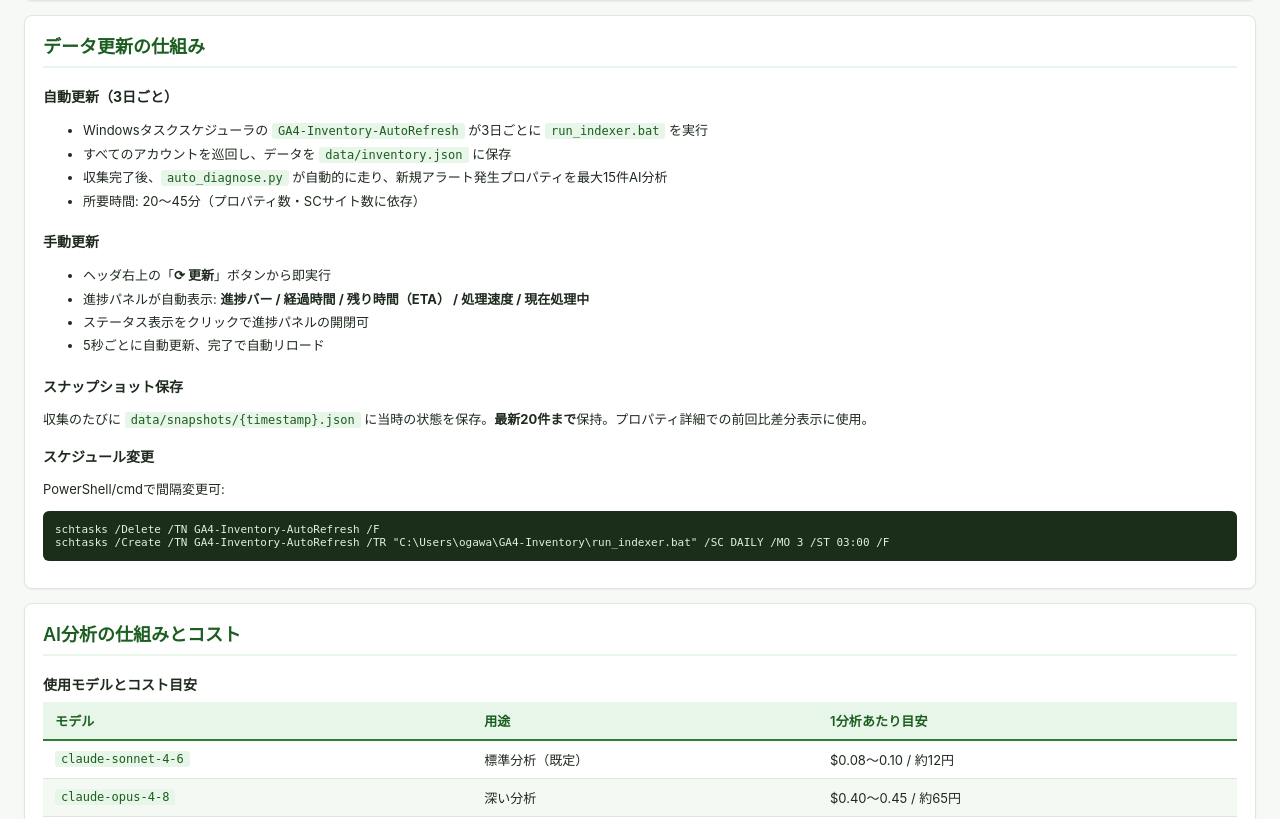
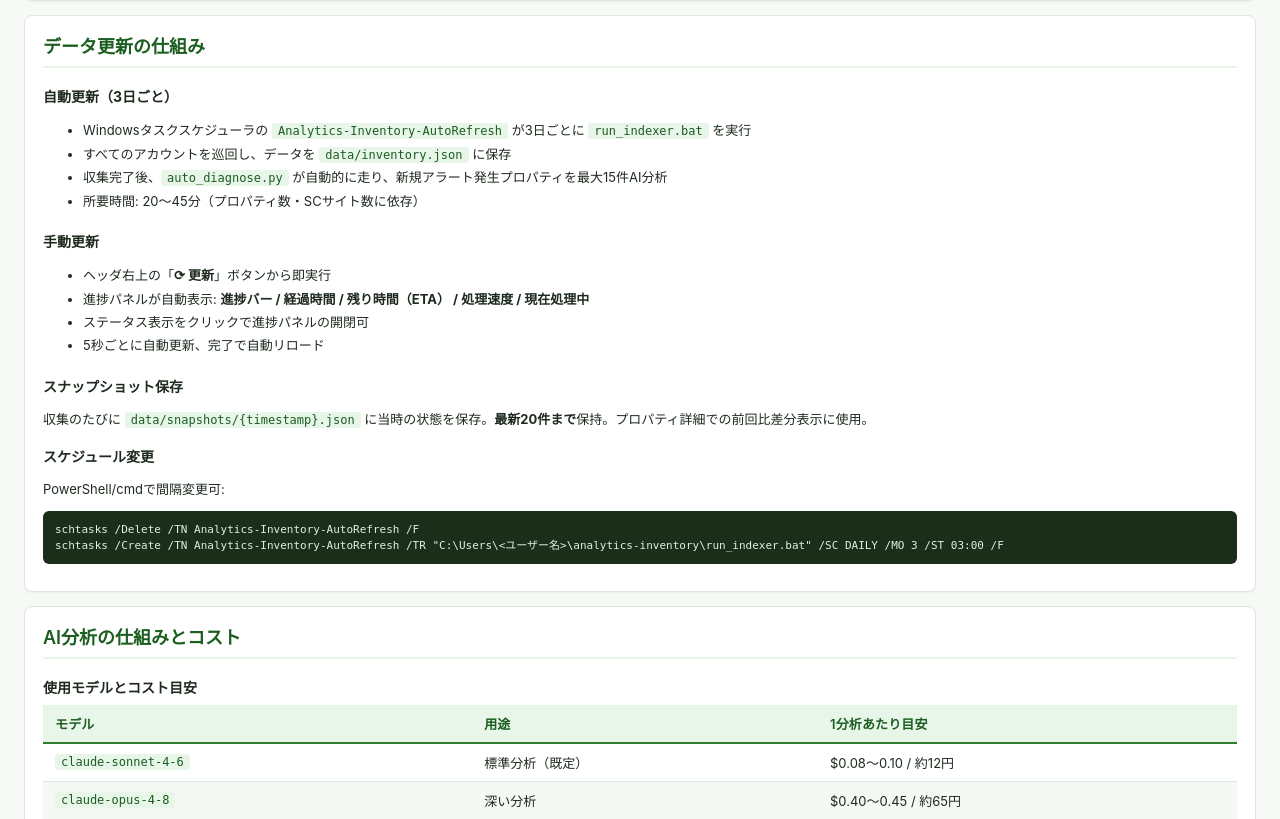
Before and after one commit to ogawa-cmyk/analytics-inventory, a Flask app: page /help in a window 1280 px wide. Shown: the part 5017-5836 px from the top of the page. Run offline with Flask 3, Linux system fonts and the light colour scheme.

Commit message:
Fix hardcoded paths: remove GA4-Inventory dir name from error messages and help page
Co-Authored-By: Claude Sonnet 4.6 <noreply@anthropic.com>

```diff
--- a/ai_executor.py
+++ b/ai_executor.py
@@ -183,7 +183,7 @@ def analyze_property(detail: dict, linked_containers: list, model: str = DEFAULT
 
     key = _load_env_key()
     if not key:
-        return {"error": "ANTHROPIC_API_KEY が見つかりません。GA4-Inventory/.env に設定してください。"}
+        return {"error": "ANTHROPIC_API_KEY が見つかりません。ツールフォルダ直下の .env に設定してください。"}
 
     client = Anthropic(api_key=key)
     user_msg = _build_user_prompt(detail, linked_containers)
@@ -439,7 +439,7 @@ def analyze_container(container: dict, live: dict, linked_props: list,
 
     key = _load_env_key()
     if not key:
-        return {"error": "ANTHROPIC_API_KEY が見つかりません。GA4-Inventory/.env に設定してください。"}
+        return {"error": "ANTHROPIC_API_KEY が見つかりません。ツールフォルダ直下の .env に設定してください。"}
 
     client = Anthropic(api_key=key)
     user_msg = _build_gtm_prompt(container, live, linked_props)
--- a/templates/help.html
+++ b/templates/help.html
@@ -269,7 +269,7 @@
   <h2>データ更新の仕組み</h2>
   <h3>自動更新（3日ごと）</h3>
   <ul style="font-size:13px;line-height:1.8">
-    <li>Windowsタスクスケジューラの <code>GA4-Inventory-AutoRefresh</code> が3日ごとに <code>run_indexer.bat</code> を実行</li>
+    <li>Windowsタスクスケジューラの <code>Analytics-Inventory-AutoRefresh</code> が3日ごとに <code>run_indexer.bat</code> を実行</li>
     <li>すべてのアカウントを巡回し、データを <code>data/inventory.json</code> に保存</li>
     <li>収集完了後、<code>auto_diagnose.py</code> が自動的に走り、新規アラート発生プロパティを最大15件AI分析</li>
     <li>所要時間: 20〜45分（プロパティ数・SCサイト数に依存）</li>
@@ -288,8 +288,8 @@
 
   <h3>スケジュール変更</h3>
   <p style="font-size:13px">PowerShell/cmdで間隔変更可:</p>
-  <pre style="font-size:11px">schtasks /Delete /TN GA4-Inventory-AutoRefresh /F
-schtasks /Create /TN GA4-Inventory-AutoRefresh /TR "C:\Users\ogawa\GA4-Inventory\run_indexer.bat" /SC DAILY /MO 3 /ST 03:00 /F</pre>
+  <pre style="font-size:11px">schtasks /Delete /TN Analytics-Inventory-AutoRefresh /F
+schtasks /Create /TN Analytics-Inventory-AutoRefresh /TR "C:\Users\&lt;ユーザー名&gt;\analytics-inventory\run_indexer.bat" /SC DAILY /MO 3 /ST 03:00 /F</pre>
 </div>
 
 <div class="card help-section" id="ai">
```
